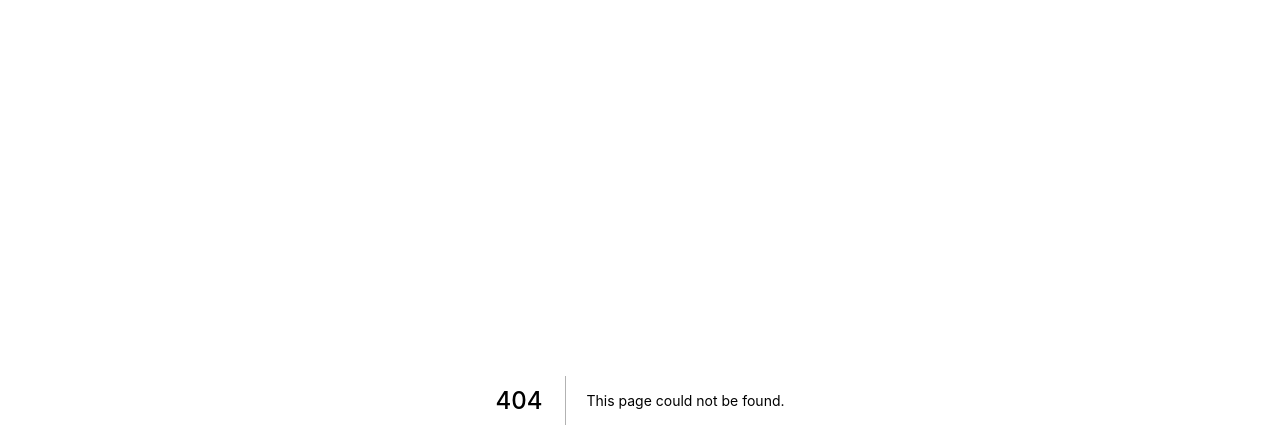
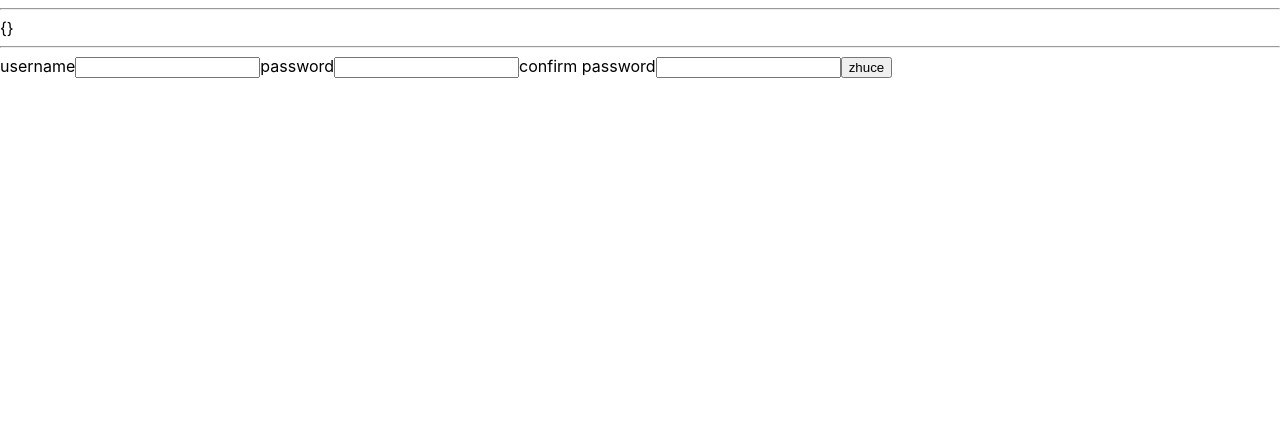
Before and after one commit to ococa/nextjs-blog, a Next.js app: page /register in a window 1280 px wide. Before the commit this address had no page. Shown: the top 448 px of the page. Built offline with nearby package versions, Linux system fonts and the light colour scheme.

Commit message:
feat: register done

```diff
--- a/package.json
+++ b/package.json
@@ -14,7 +14,9 @@
     "e:create": "typeorm entity:create"
   },
   "dependencies": {
+    "@types/md5": "^2.3.0",
     "axios": "^0.21.1",
+    "md5": "^2.3.0",
     "next": "10.0.8",
     "pg": "^8.5.1",
     "react": "17.0.1",
--- /dev/null
+++ b/package/utils/req.ts
@@ -0,0 +1,16 @@
+import axios, {AxiosRequestConfig, AxiosResponse} from "axios";
+
+// <T = any, R = AxiosResponse<T>>(url: string, data?: any, config?: AxiosRequestConfig): Promise<R>
+const request = (url: string, data?: any, config?: AxiosRequestConfig): Promise<any> => {
+    return new Promise((resolve, reject) => {
+        axios.post(url, data, config).then(res => {
+            if (res.status === 200) {
+                resolve(res.data)
+            } else {
+                reject(res.data)
+            }
+        }).catch(e => reject(e))
+    })
+}
+
+export default request;
--- /dev/null
+++ b/pages/api/v1/register.ts
@@ -0,0 +1,27 @@
+import {getDatabaseConnection} from "../../../src/utils";
+import {User} from "../../../src/entity/User";
+import md5 from "md5";
+
+export default async (req, res) => {
+    console.log('users')
+    console.log(req.body)
+    const { username, password, passwordConfirmation } = req.body;
+    if (!username || !password || !passwordConfirmation) {
+        res.status(500).json({ error: true, msg: 'username or password cant be null'})
+        return;
+    }
+    if (password !== passwordConfirmation) {
+        res.status(422).json({ error: true, msg: 'the password is different'})
+        return;
+    }
+    const connection = await getDatabaseConnection();
+    const users = await connection.manager.find(User);
+    // if (users.find(user => user.username === username)) {
+    //     res.status(500).json({ error: true, msg: 'username is already register'})
+    // } else {
+        const user = new User(username, md5((password)));
+        const result = await connection.manager.save(user);
+        res.status(200).json(result)
+    // }
+    // await connection.manager.close()
+}
--- a/pages/posts/[id].tsx
+++ b/pages/posts/[id].tsx
@@ -1,5 +1,3 @@
-import {useEffect, useState} from "react";
-import axios from "axios";
 import {GetServerSideProps, NextPage} from 'next';
 import {getDatabaseConnection} from '../../src/utils';
 import { Post } from "src/entity/Post";
--- a/pages/posts/index.tsx
+++ b/pages/posts/index.tsx
@@ -1,5 +1,3 @@
-import {useEffect, useState} from "react";
-import axios from "axios";
 import {GetServerSideProps, NextPage} from 'next';
 import {getDatabaseConnection} from '../../src/utils';
 import { Post } from "src/entity/Post";
--- /dev/null
+++ b/pages/register/index.tsx
@@ -0,0 +1,81 @@
+import {GetServerSideProps, NextPage} from 'next';
+import {useCallback, useState} from 'react';
+import request from "../../package/utils/req";
+
+
+type RegisterForm = {
+    username?: string,
+    password?: string,
+    passwordConfirmation?: string,
+}
+
+const RegisterIndex: NextPage = () => {
+
+    const [ signUpData, setSignUpData ] = useState<RegisterForm>({});
+
+    const [ errors, setErrors ] = useState({});
+
+    const onsubmit = useCallback((e) => {
+        e.preventDefault();
+        request('/api/v1/register', {
+            username: signUpData.username,
+            password: signUpData.password,
+            passwordConfirmation: signUpData.passwordConfirmation,
+        }).then(res => {
+            console.log(res)
+        }).catch(e => {
+            console.log(e)
+            setErrors(e.response)
+        })
+        console.log(signUpData)
+    }, [ signUpData ])
+    return (<div>
+
+        <hr/>
+        {JSON.stringify(errors)}
+        <hr/>
+        <form onSubmit={onsubmit}>
+            <label htmlFor="username">
+                username
+            </label>
+            <input
+                type="text"
+                value={signUpData.username}
+                onChange={(e) => {
+                    setSignUpData({ ...signUpData, username: e.target.value })
+                }}
+            />
+            <label htmlFor="password">
+                password
+            </label>
+            <input
+                type="password"
+                value={signUpData.password}
+                onChange={(e) => {
+                    setSignUpData({ ...signUpData, password: e.target.value })
+                }}
+            />
+            <label htmlFor="password">
+                confirm password
+            </label>
+            <input
+                type="password"
+                value={signUpData.passwordConfirmation}
+                onChange={(e) => {
+                    setSignUpData({ ...signUpData, passwordConfirmation: e.target.value })
+                }}
+            />
+            <button>zhuce</button>
+        </form>
+    </div>)
+}
+
+export default RegisterIndex;
+
+export const getServerSideProps: GetServerSideProps = (ctx) => {
+    return Promise.resolve({
+        props: {
+            a: '123'
+        }
+    })
+}
--- a/src/entity/User.ts
+++ b/src/entity/User.ts
@@ -1,8 +1,9 @@
-import {Column, CreateDateColumn, Entity, OneToMany, PrimaryGeneratedColumn, UpdateDateColumn} from "typeorm";
+import {Column, CreateDateColumn, Entity, OneToMany, PrimaryGeneratedColumn, Unique, UpdateDateColumn} from "typeorm";
 import {Post} from "./Post";
 import {Comment} from "./Comment";
 
 @Entity('users')
+@Unique(['username'])
 export class User {
 
     @PrimaryGeneratedColumn('increment')
@@ -29,4 +30,9 @@ export class User {
     @OneToMany(() => Comment, comment => comment.user)
     comments: Comment[];
 
+    constructor(username: string, password: string) {
+        this.username = username;
+        this.password = password
+    }
+
 }
```
Also changed, not shown: pages/post.tsx (deleted, +0 -33 lines), pages/posts/first-post.tsx (deleted, +0 -20 lines), pages/posts/ssgdemo.tsx (deleted, +0 -33 lines), pages/posts/ssrdemo.tsx (deleted, +0 -27 lines), 2 other files (tests, documents, lock files or other folders).
